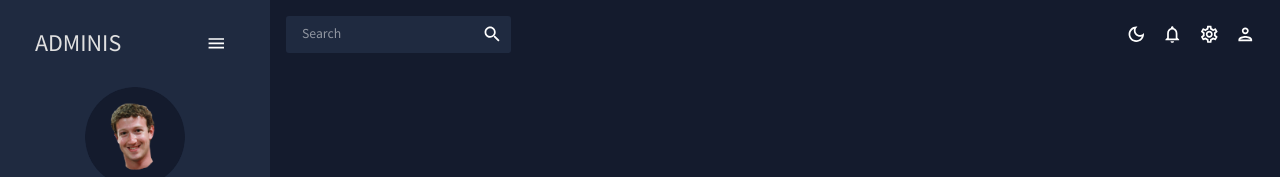
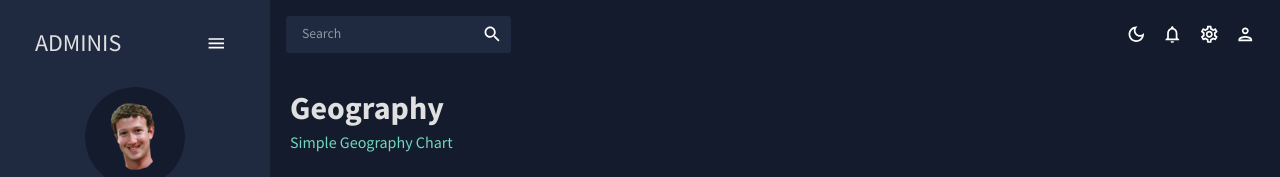
Before and after one commit to hugozeminian/react-admin-dashboard-app, a React (Create React App) app: page /geography in a window 1280 px wide. Shown: the top 177 px of the page. Built offline with nearby package versions, Linux system fonts and the light colour scheme; a web font is replaced by a local one.

Commit message:
geography chart

```diff
--- a/src/App.js
+++ b/src/App.js
@@ -12,7 +12,7 @@ import FAQ from "./scenes/faq";
 import Bar from "./scenes/bar";
 import Pie from "./scenes/pie";
 import Line from "./scenes/line";
-// import Geography from "./scenes/geography";
+import Geography from "./scenes/geography";
 import { CssBaseline, ThemeProvider } from "@mui/material";
 import { ColorModeContext, useMode } from "./theme";
 
@@ -38,7 +38,7 @@ function App() {
               <Route path="/line" element={<Line />} />
               <Route path="/faq" element={<FAQ />} />
               <Route path="/calendar" element={<Calendar />} />
-              {/* <Route path="/geography" element={<Geography />} />*/}
+              <Route path="/geography" element={<Geography />} />
             </Routes>
           </main>
         </div>
--- /dev/null
+++ b/src/scenes/geography/index.jsx
@@ -0,0 +1,24 @@
+import { Box, useTheme } from "@mui/material";
+import GeographyChart from "../../components/GeographyChart";
+import Header from "../../components/Header";
+import { tokens } from "../../theme";
+
+const Geography = () => {
+  const theme = useTheme();
+  const colors = tokens(theme.palette.mode);
+  return (
+    <Box m="20px">
+      <Header title="Geography" subtitle="Simple Geography Chart" />
+
+      <Box
+        height="75vh"
+        border={`1px solid ${colors.grey[100]}`}
+        borderRadius="4px"
+      >
+        <GeographyChart />
+      </Box>
+    </Box>
+  );
+};
+
+export default Geography;
```
